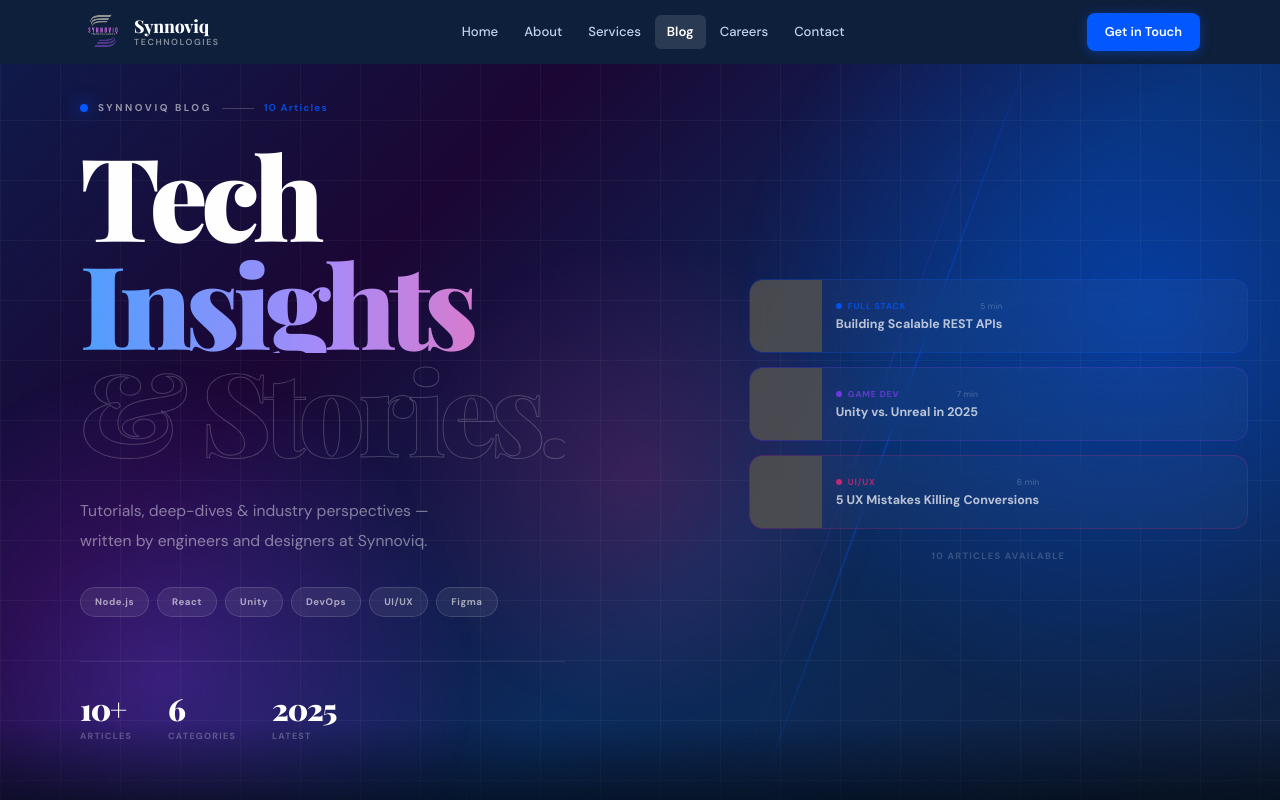
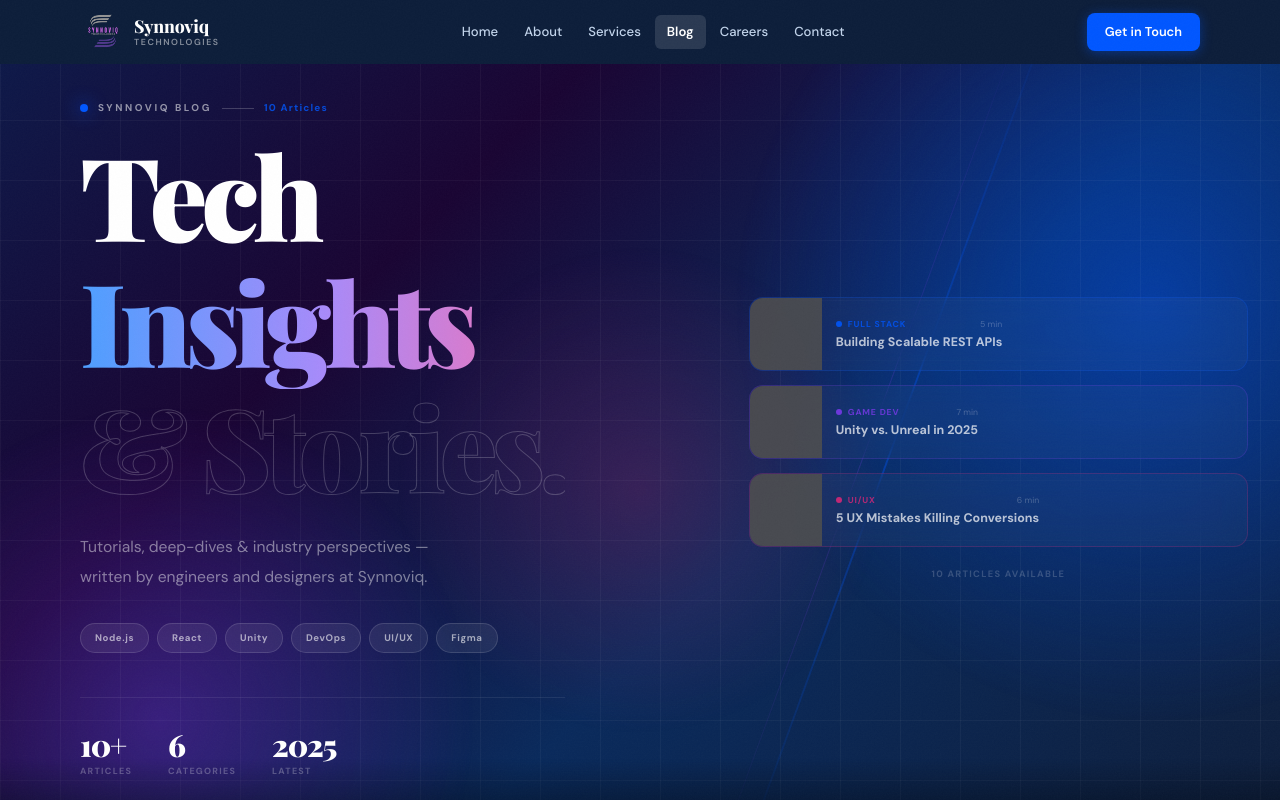
Before and after one commit to sanjeevijesh/synnoviq-testing, a React (Create React App) app: page /blog in a window 1280 px wide. Shown: the top 800 px of the page. Built offline with nearby package versions, Linux system fonts and the light colour scheme; grey boxes are pictures that could not be loaded; a web font is replaced by a local one.

Commit message:
Update line height for Insights header
Adjusted line height for the Insights header.

```diff
--- a/src/pages/Blog.jsx
+++ b/src/pages/Blog.jsx
@@ -338,7 +338,7 @@ function Hero() {
           <h1 style={{fontFamily:'var(--serif)',fontSize:'clamp(3.2rem,9vw,8.5rem)',fontWeight:900,color:'#fff',letterSpacing:'-.055em',lineHeight:.88,margin:0,animation:'slideUp .75s .1s both'}}>Tech</h1>
         </div>
         <div style={{overflow:'hidden',marginBottom:6}}>
-          <h1 style={{fontFamily:'var(--serif)',fontSize:'clamp(3.2rem,9vw,8.5rem)',fontWeight:900,letterSpacing:'-.055em',lineHeight:.88,margin:0,animation:'slideUp .75s .18s both',background:'linear-gradient(90deg,#4d9fff,#a78bfa,#f472b6)',WebkitBackgroundClip:'text',WebkitTextFillColor:'transparent',backgroundClip:'text'}}>Insights</h1>
+          <h1 style={{fontFamily:'var(--serif)',fontSize:'clamp(3.2rem,9vw,8.5rem)',fontWeight:900,letterSpacing:'-.055em',lineHeight:1.19,margin:0,animation:'slideUp .75s .18s both',background:'linear-gradient(90deg,#4d9fff,#a78bfa,#f472b6)',WebkitBackgroundClip:'text',WebkitTextFillColor:'transparent',backgroundClip:'text'}}>Insights</h1>
         </div>
         <div style={{overflow:'hidden',marginBottom:36}}>
           <h1 style={{fontFamily:'var(--serif)',fontSize:'clamp(3.2rem,9vw,8.5rem)',fontWeight:900,letterSpacing:'-.055em',lineHeight:.88,margin:0,animation:'slideUp .75s .26s both',WebkitTextStroke:'1px rgba(255,255,255,.2)',color:'transparent'}}>&amp; Stories.</h1>
```
